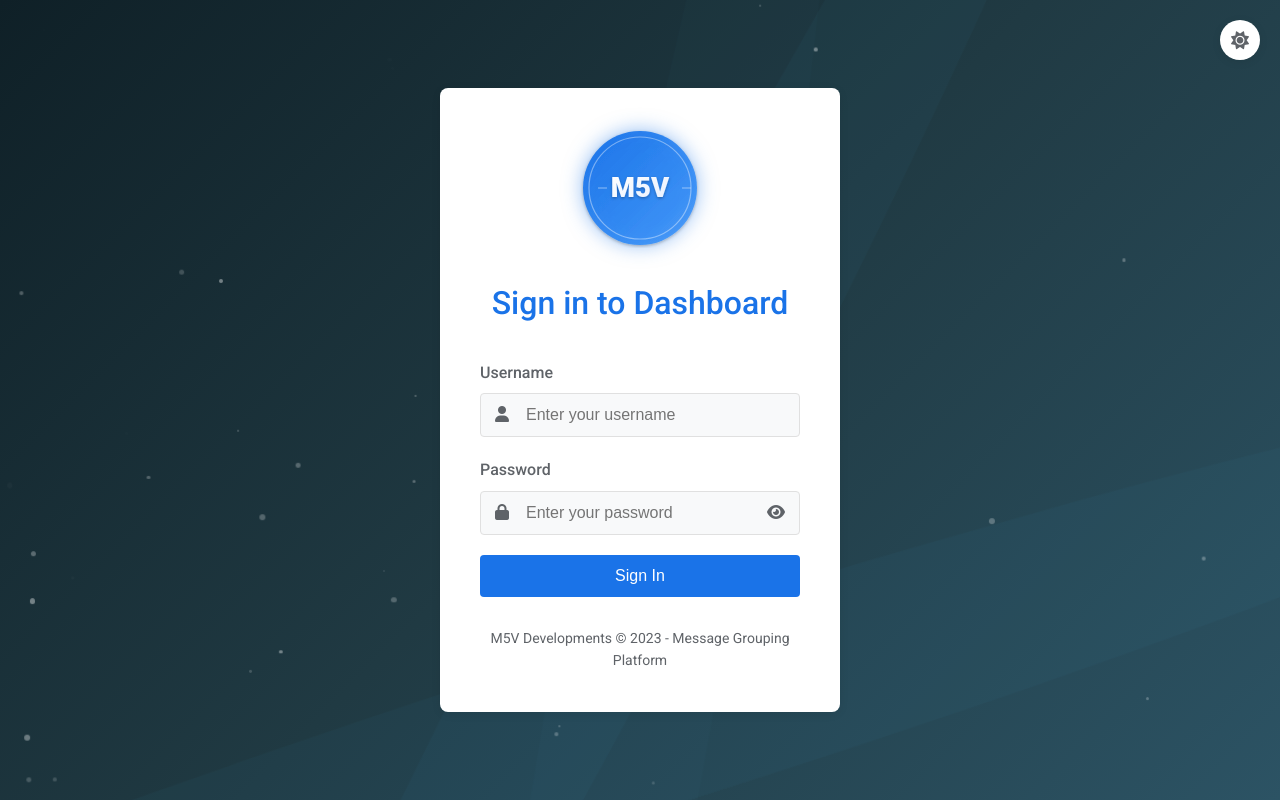
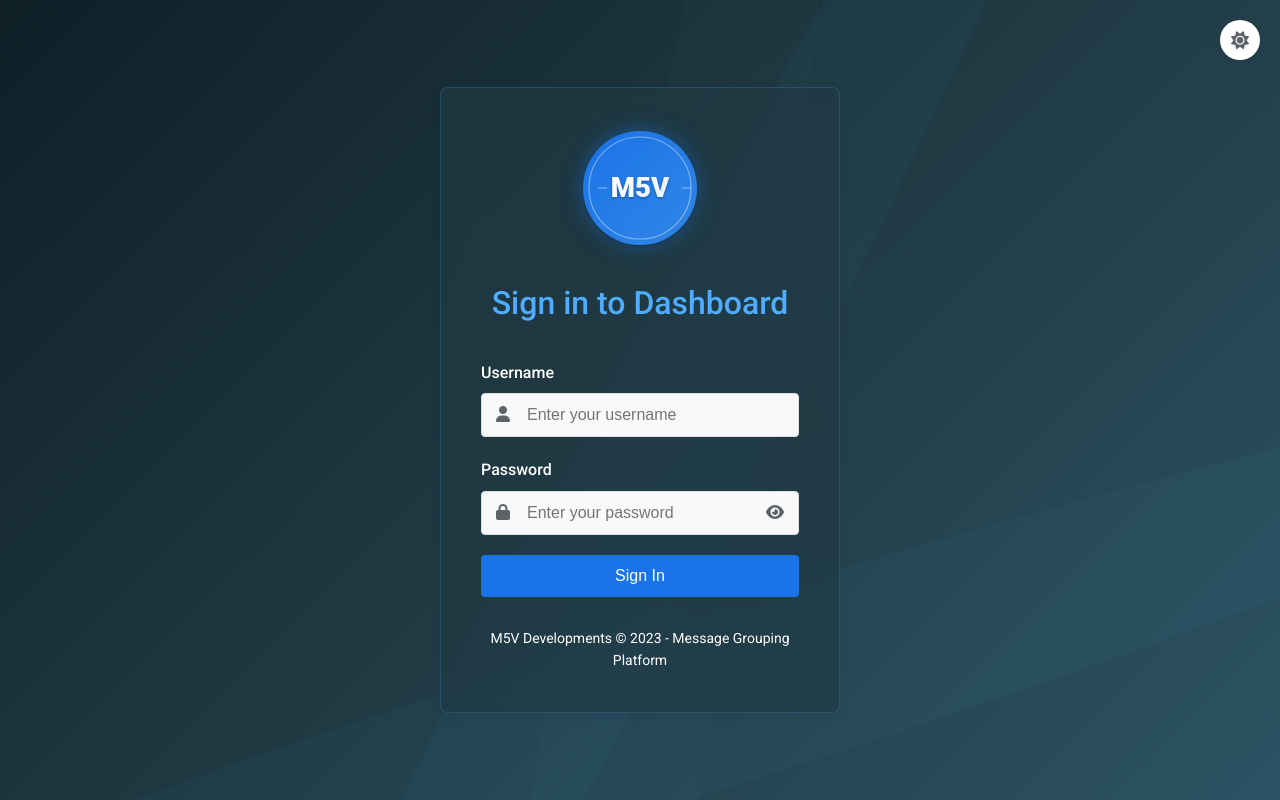
Before and after one commit to edrigu1989/Holder, a website: page login.html in a window 1280 px wide. Drawn offline with Linux system fonts and the light colour scheme.

Commit message:
Cambiar color de recuadros y eliminar partículas del fondo

```diff
--- a/login.html
+++ b/login.html
@@ -158,10 +158,13 @@
             width: 100%;
             max-width: 400px;
             padding: 40px;
-            background-color: var(--bg-white);
+            background-color: rgba(32, 58, 67, 0.7);
+            backdrop-filter: blur(10px);
             border-radius: 8px;
             box-shadow: var(--card-shadow);
             text-align: center;
+            border: 1px solid rgba(79, 172, 254, 0.2);
+            color: var(--text-color);
         }
 
         .logo-container {
@@ -180,7 +183,7 @@
         }
 
         h1 {
-            color: var(--primary);
+            color: var(--accent-color);
             margin-bottom: 30px;
             font-weight: 500;
         }
@@ -193,7 +196,7 @@
         .form-group label {
             display: block;
             margin-bottom: 8px;
-            color: var(--secondary);
+            color: var(--text-color);
             font-weight: 500;
         }
 
@@ -247,7 +250,7 @@
         .form-footer {
             margin-top: 30px;
             font-size: 14px;
-            color: var(--secondary);
+            color: var(--text-color);
         }
 
         .toggle-password {
@@ -367,11 +370,11 @@
                 createWave(background);
             }
 
-            // Crear partículas
-            const numParticles = Math.floor(window.innerWidth / 10);
-            for (let i = 0; i < numParticles; i++) {
-                createParticle(background);
-            }
+            // Ya no creamos partículas
+            // const numParticles = Math.floor(window.innerWidth / 10);
+            // for (let i = 0; i < numParticles; i++) {
+            //     createParticle(background);
+            // }
         }
 
         // Función para crear una onda
```
Also changed, not shown: index.html (+11 -8 lines), webhook-settings.html (+5 -32 lines).
